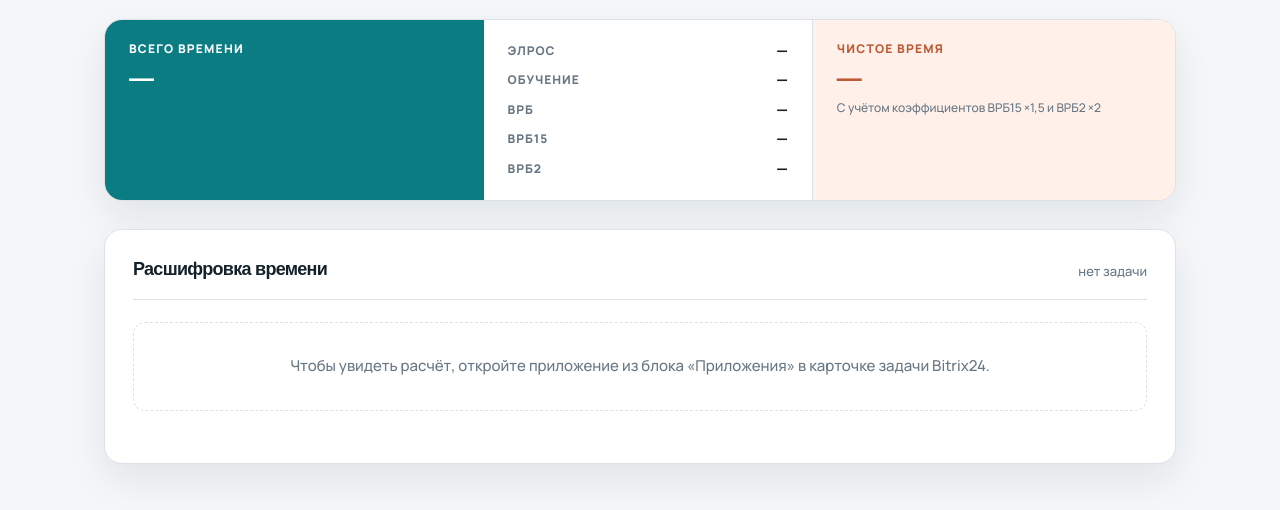
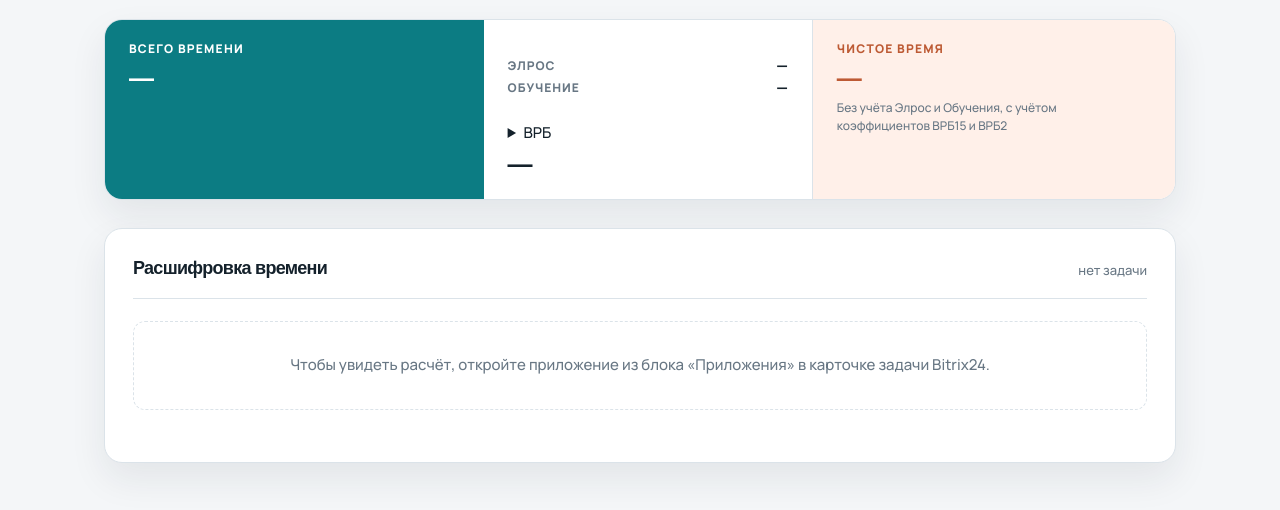
Before and after one commit to katewide/UserTime, a website: page index.html in a window 1280 px wide. Shown: the part 130-640 px from the top of the page. Drawn offline with Linux system fonts and the light colour scheme; a web font is replaced by a local one.

Commit message:
Update index.html

```diff
--- a/index.html
+++ b/index.html
@@ -15,7 +15,7 @@
   <body>
     <main class="shell">
       <header class="masthead">
-        <div class="eyebrow">Учёт времени по задаче</div>
+        <div class="eyebrow" id="asOf">Учёт времени по задаче</div>
         <div class="task-id" id="taskId">Задача</div>
         <h1 class="task-title" id="taskTitle">Загружаем…</h1>
       </header>
@@ -25,17 +25,24 @@
           <span>Всего времени</span>
           <strong id="totalValue">—</strong>
         </div>
-        <dl class="summary__details">
+        <div class="summary__details">
+          <dl>
             <div><dt>ЭЛРОС</dt><dd id="elrosValue">—</dd></div>
             <div><dt>Обучение</dt><dd id="trainingValue">—</dd></div>
+          </dl>
+          <details class="summary__vrb">
+            <summary><span>ВРБ</span><strong id="vrbTotalValue">—</strong></summary>
+            <dl>
               <div><dt>ВРБ</dt><dd id="vrbValue">—</dd></div>
               <div><dt>ВРБ15</dt><dd id="vrb15Value">—</dd></div>
               <div><dt>ВРБ2</dt><dd id="vrb2Value">—</dd></div>
             </dl>
+          </details>
+        </div>
         <div class="summary__clean">
           <span>Чистое время</span>
           <strong id="cleanValue">—</strong>
-          <small>С учётом коэффициентов ВРБ15 ×1,5 и ВРБ2 ×2</small>
+          <small>Без учёта Элрос и Обучения, с учётом коэффициентов ВРБ15 и ВРБ2</small>
         </div>
       </section>
 
```
Lines whose indentation alone changed are shown as unchanged.
